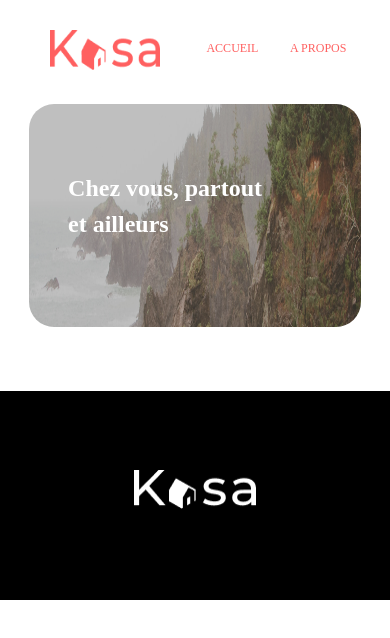
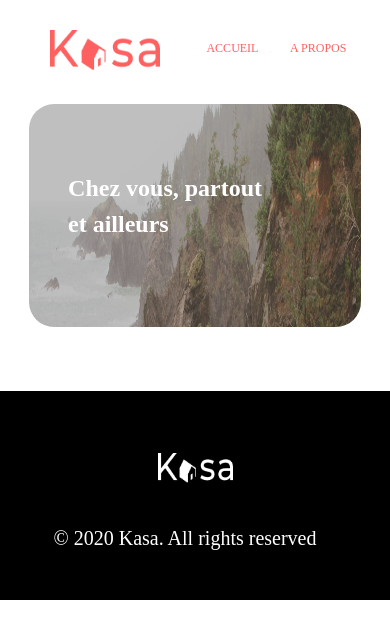
Before and after one commit to Boubamahir2/Abubakar_Mahir_P7_02032023, a React (Create React App) app in the folder app/: page / in a window 390 px wide. Shown: the top 638 px of the page. Built offline with nearby package versions, Linux system fonts and the light colour scheme.

Commit message:
footer styles

```diff
--- a/app/src/components/Footer/footer.css
+++ b/app/src/components/Footer/footer.css
@@ -15,3 +15,37 @@
   height: 39.44px;
   margin-top: 40px;
 }
+
+.footer_text {
+  font-family: 'Montserrat';
+  font-weight: 500;
+  font-size: 24px;
+  font-style: normal;
+  line-height: 20px;
+  text-align: center;
+  color: #FFFFFF;
+  padding-top: 30px;
+}
+
+/* Smartphone styles */
+@media all and (max-width: 767px) {
+  .footer_logo {
+    width: 75px;
+    height: 30px;
+    margin-top: 30px;
+  }
+
+  .footer_text {
+    font-size: 20px;
+    padding-top: 25px;
+    padding-right: 20px;
+  }
+}
+
+/* Tablet styles */
+@media screen and (min-width: 768px) and (max-width: 1023px) {
+  .footer {
+    height: auto
+  }
+
+}
```
